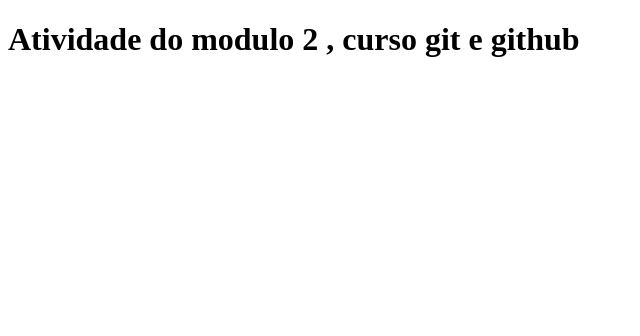
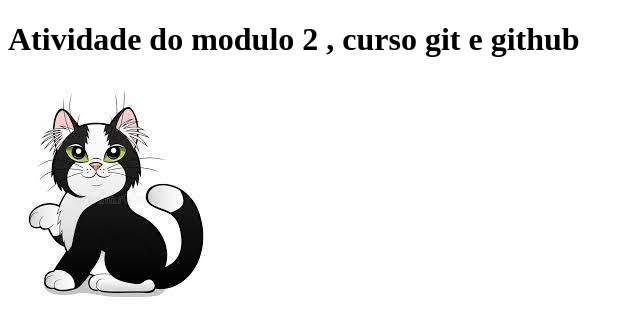
Before and after one commit to Rebekasampaio/Atividade-index-modulo2, a plain HTML site: page index.html in a window 1280 px wide. Shown: the whole page, without its empty margins (0-640 px from the left). Drawn offline with Linux system fonts and the light colour scheme.

Commit message:
imagem inserida

```diff
--- a/index.html
+++ b/index.html
@@ -6,5 +6,6 @@
   </head>
   <body>
     <h1>Atividade do modulo 2 , curso git e github</h1>
+    <img src="imagens\gatinho.jpg" />
   </body>
 </html>
```
Also changed, not shown: imagens/gatinho.jpg (added).
